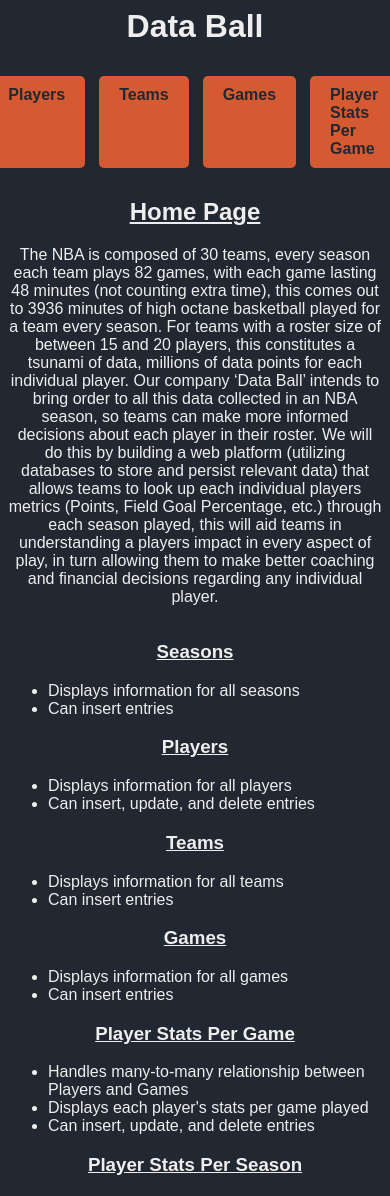
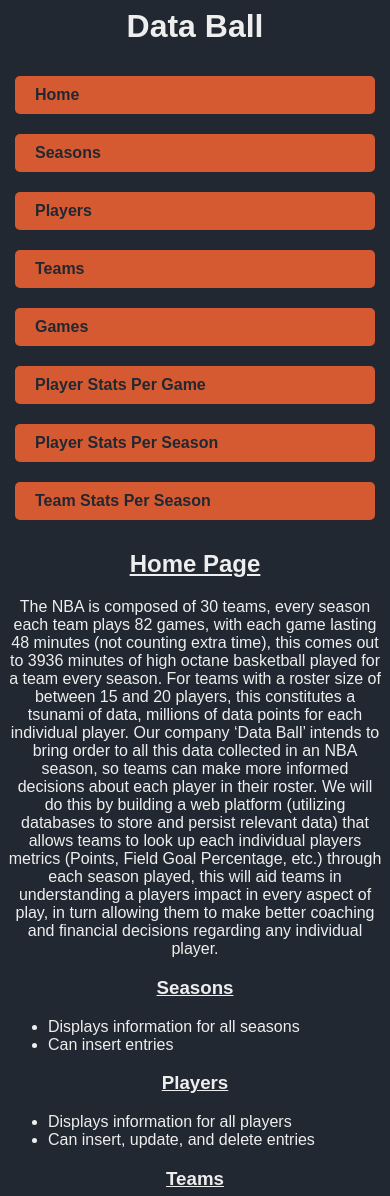
Before and after one commit to dobell733/data_ball, a Flask app: page / in a window 390 px wide; the page is wider, and only the part inside the window is pictured. Shown: the top 1196 px of that part. Run offline with Flask 2, Linux system fonts and the light colour scheme; some libraries are stand-ins or nearby versions.

Commit message:
connect to new database host, change nav button layout for responsiveness

```diff
--- a/app.py
+++ b/app.py
@@ -4,10 +4,10 @@
 
 app = Flask(__name__)
 
-app.config['MYSQL_HOST'] = 'classmysql.engr.oregonstate.edu'
-app.config['MYSQL_USER'] = 'cs340_belldo'
-app.config['MYSQL_PASSWORD'] = '2444' #last 4 of onid
-app.config['MYSQL_DB'] = 'cs340_belldo'
+app.config['MYSQL_HOST'] = 'sql9.freesqldatabase.com'
+app.config['MYSQL_USER'] = 'sql9609677'
+app.config['MYSQL_PASSWORD'] = 'IMTa9lULdh'
+app.config['MYSQL_DB'] = 'sql9609677'
 app.config['MYSQL_CURSORCLASS'] = "DictCursor"
 
 
--- a/static/css/style.css
+++ b/static/css/style.css
@@ -158,3 +158,17 @@
     text-align: left;
     margin: 0 auto;
 }
+
+.home_paragraph {
+    margin: 0 400px;
+}
+
+@media only screen and (max-width: 1636px) {
+    .home_paragraph {
+        margin: 0 auto;
+    }
+
+    nav {
+        flex-direction: column;
+    }
+}
--- a/templates/main.j2
+++ b/templates/main.j2
@@ -22,7 +22,7 @@
     </nav>
 
     <h2>Home Page</h2>
-    <p>
+    <p class="home_paragraph">
     The NBA is composed of 30 teams, every season each team plays 82 games, with each game lasting 48 minutes (not counting extra time), this comes out to 3936 minutes of high octane basketball played for a team every season. For teams with a roster size of between 15 and 20 players, this constitutes a tsunami of data, millions of data points for each individual player. Our company ‘Data Ball’ intends to bring order to all this data collected in an NBA season, so teams can make more informed decisions about each player in their roster. We will do this by building a web platform (utilizing databases to store and persist relevant data) that allows teams to look up each individual players metrics (Points, Field Goal Percentage, etc.) through each season played, this will aid teams in understanding a players impact in every aspect of play, in turn allowing them to make better coaching and financial decisions regarding any individual player.
     </p>
 
```
